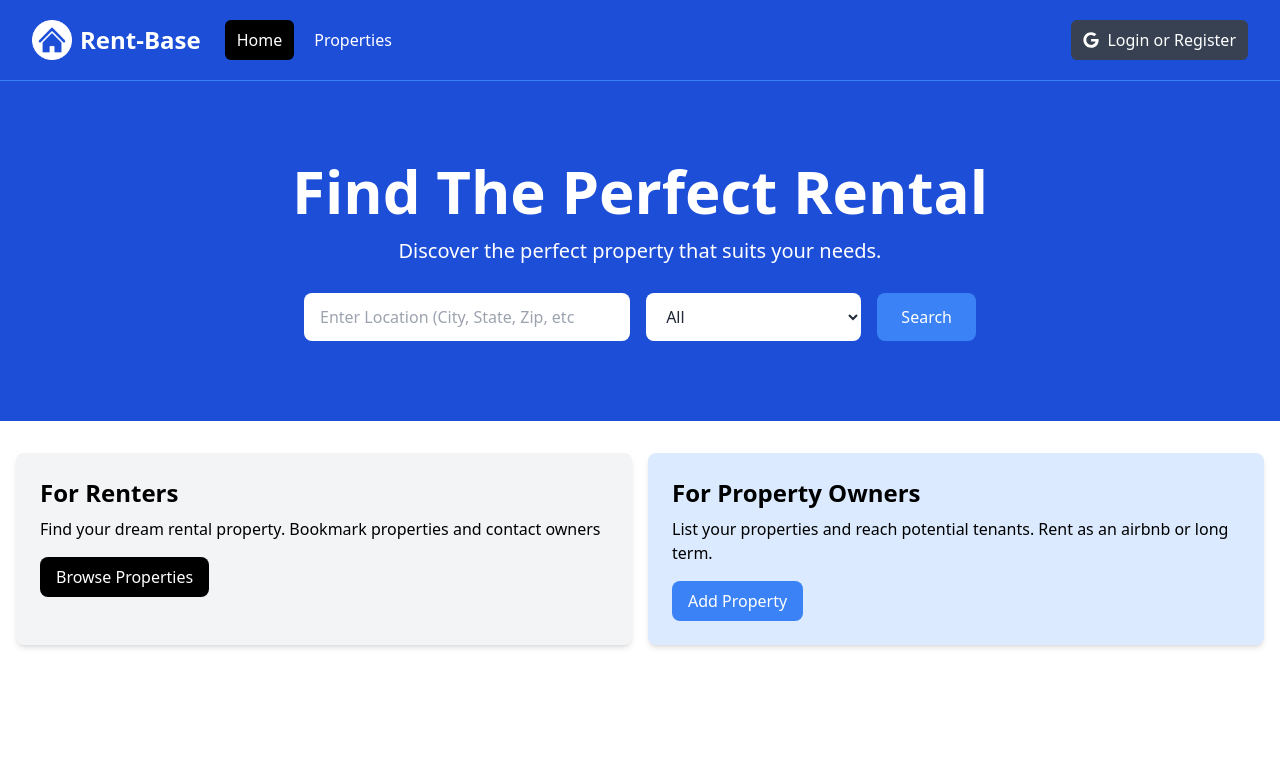
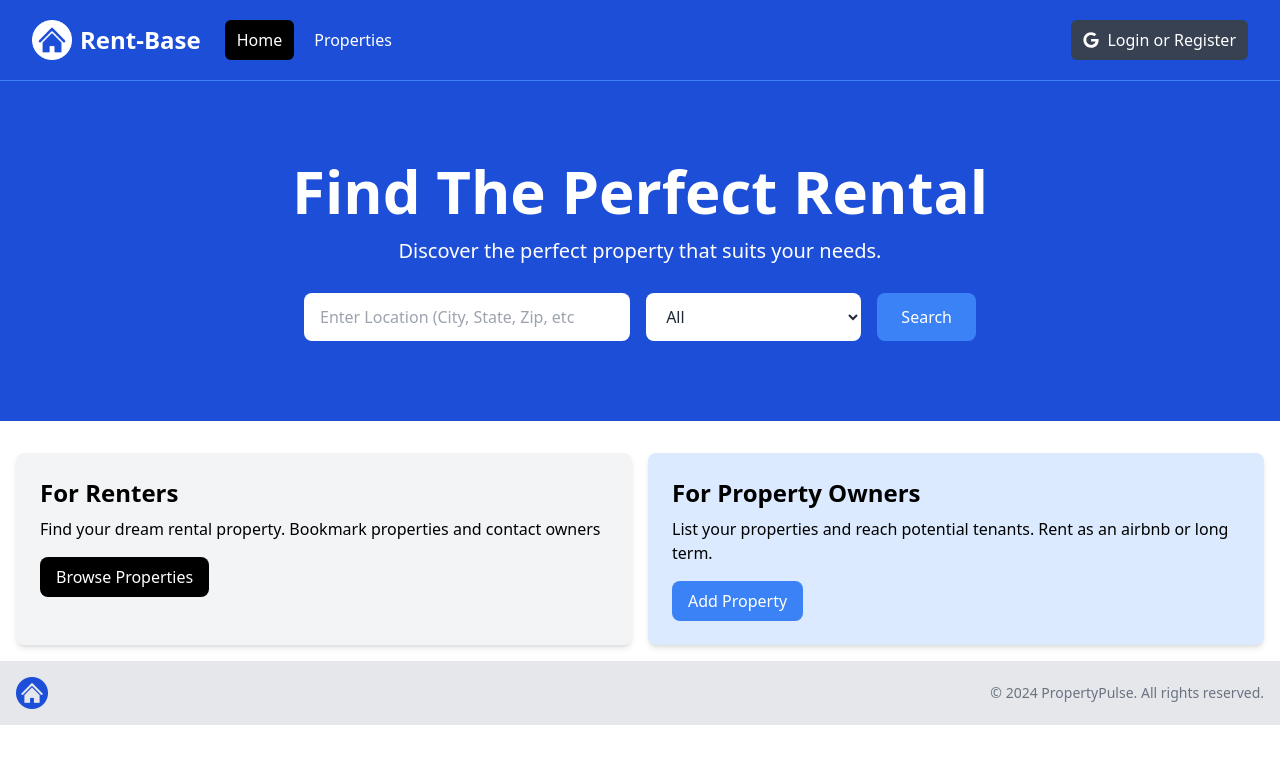
Before and after one commit to Zigmall/property-app, a Next.js app: page / in a window 1280 px wide. Shown: the top 764 px of the page. Built offline with nearby package versions, Linux system fonts and the light colour scheme.

Commit message:
feat: complete Footer

```diff
--- a/app/layout.jsx
+++ b/app/layout.jsx
@@ -1,5 +1,6 @@
 import Navbar from '@/components/Navbar';
 import '@/assets/styles/globals.css';
+import Footer from '@/components/Footer';
 
 export const metadata = {
   title: 'Rent-Base | Find The Perfect Rental',
@@ -13,6 +14,7 @@ const MainLayout = ({ children }) => {
       <body>
         <Navbar />
         <main>{children}</main>
+        <Footer />
       </body>
     </html>
   );
--- a/components/Footer.jsx
+++ b/components/Footer.jsx
@@ -1,28 +1,19 @@
 import Image from 'next/image';
-import Link from 'next/link';
 import logo from '@/assets/images/logo.png';
 import React from 'react';
 
 const Footer = () => {
+  const currentYear = new Date().getFullYear();
   return (
-    <footer class='bg-gray-200 py-4 mt-auto'>
-      <div class='container mx-auto flex flex-col md:flex-row items-center justify-between px-4'>
-        <div class='mb-4 md:mb-0'>
-          <img src='images/logo.png' alt='Logo' class='h-8 w-auto' />
+    <footer className='bg-gray-200 py-4 mt-auto'>
+      <div className='container mx-auto flex flex-col md:flex-row items-center justify-between px-4'>
+        <div className='mb-4 md:mb-0'>
+          <Image src={logo} alt='Logo' className='h-8 w-auto' />
         </div>
-        <div class='flex flex-wrap justify-center md:justify-start mb-4 md:mb-0'>
-          <ul class='flex space-x-4'>
-            <li>
-              <a href='/properties.html'>Properties</a>
-            </li>
-            <li>
-              <a href='/terms.html'>Terms of Service</a>
-            </li>
-          </ul>
-        </div>
+
         <div>
-          <p class='text-sm text-gray-500 mt-2 md:mt-0'>
-            &copy; 2024 PropertyPulse. All rights reserved.
+          <p className='text-sm text-gray-500 mt-2 md:mt-0'>
+            &copy; {currentYear} PropertyPulse. All rights reserved.
           </p>
         </div>
       </div>
```
